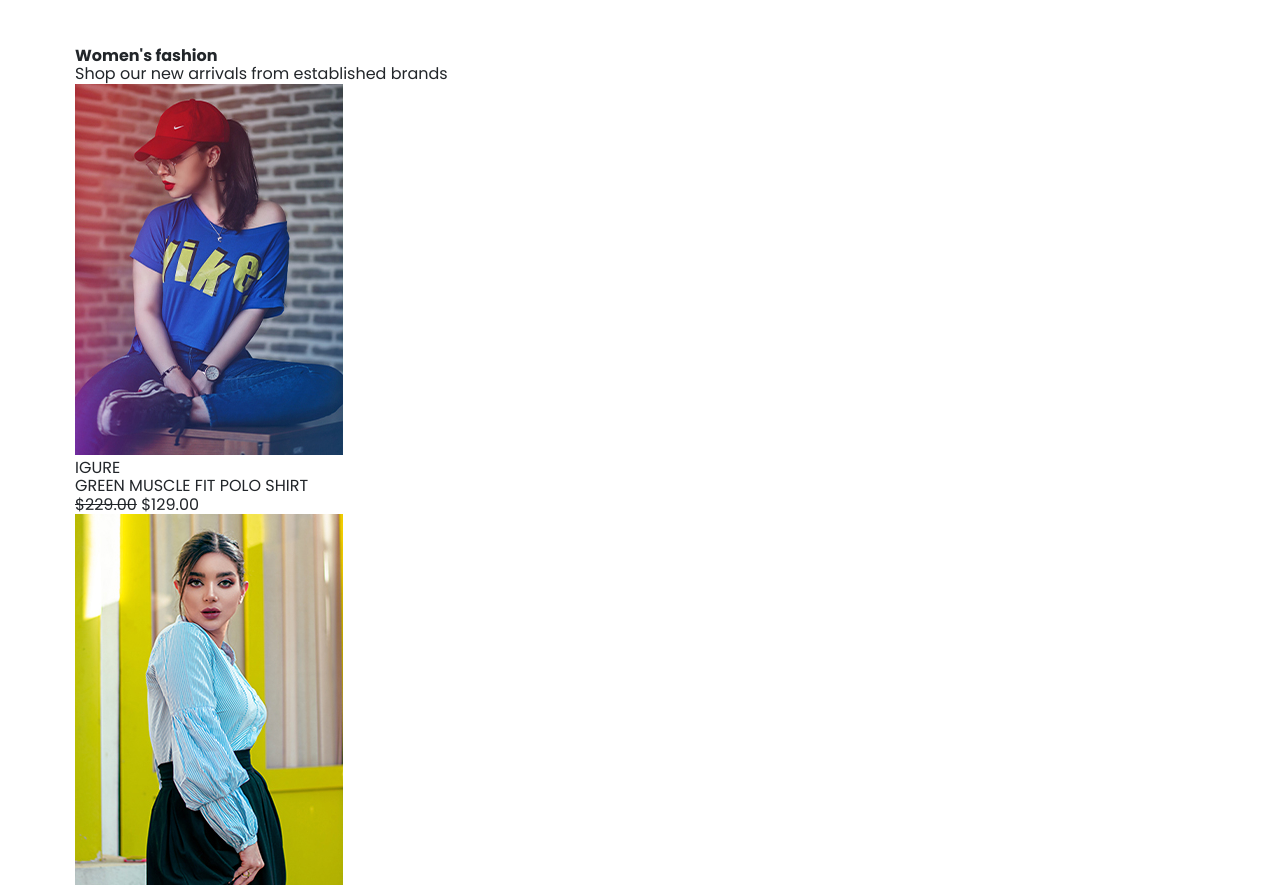
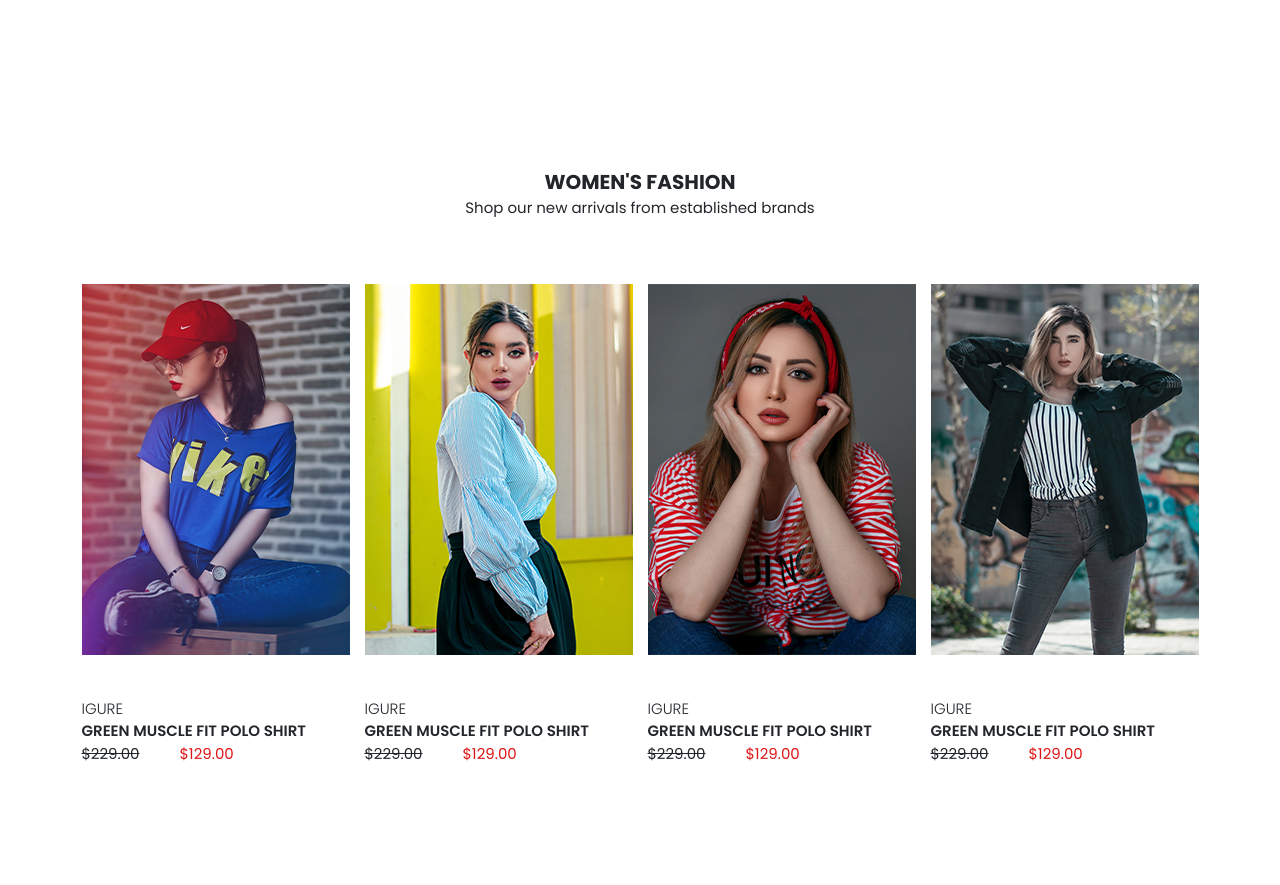
Before and after one commit to LysiukOleksandr/Fashion-Landing-Page, a website: page app/index.html in a window 1280 px wide. Shown: the part 1496-2381 px from the top of the page. After the commit the page ends 2311 px from the top, so only its background shows below. Drawn offline with Linux system fonts and the light colour scheme.

Commit message:
womens(scss)

```diff
--- a/app/scss/style.scss
+++ b/app/scss/style.scss
@@ -375,4 +375,71 @@ li {
   }
 }
 
+.title {
+  @include font(20px, 700, 30px);
+  text-align: center;
+  text-transform: uppercase;
+  max-width: 200px;
+  margin: 0 auto;
+}
+
+.subtitle {
+  @include font(15px, 400, 22.5px);
+  margin-top: 15px;
+  text-align: center;
+  max-width: 350px;
+  margin: 0 auto;
+}
+
 // womens
+.womens {
+  padding: 120px 15px 50px 15px;
+  @media screen and(max-width:400px) {
+    padding: 30px 15px 30px 15px;
+  }
+
+  &__body {
+    display: grid;
+    grid-template-columns: repeat(auto-fit, minmax(200px, 268px));
+    column-gap: 15px;
+    row-gap: 15px;
+    margin: 65px auto 0 auto;
+    justify-content: center;
+    @media screen and(max-width:400px) {
+      row-gap: 30px;
+    }
+  }
+  &__item {
+    &-img {
+      width: 100%;
+      img {
+        width: 100%;
+        height: auto;
+        object-fit: cover;
+      }
+    }
+    &-info {
+      margin-top: 38px;
+    }
+    &-title {
+      @include font(15px, 300, 22.5px);
+      text-transform: uppercase;
+    }
+    &-name {
+      @include font(15px, 600, 22.5px);
+      text-transform: uppercase;
+      max-width: 225px;
+    }
+    &-flex {
+      display: flex;
+    }
+    &-del {
+      @include font(15px, 400, 22.5px);
+    }
+    &-price {
+      @include font(15px, 400, 22.5px);
+      color: rgb(223, 22, 22);
+      margin-left: 40px;
+    }
+  }
+}
```
Also changed, not shown: app/css/style.min.css.
